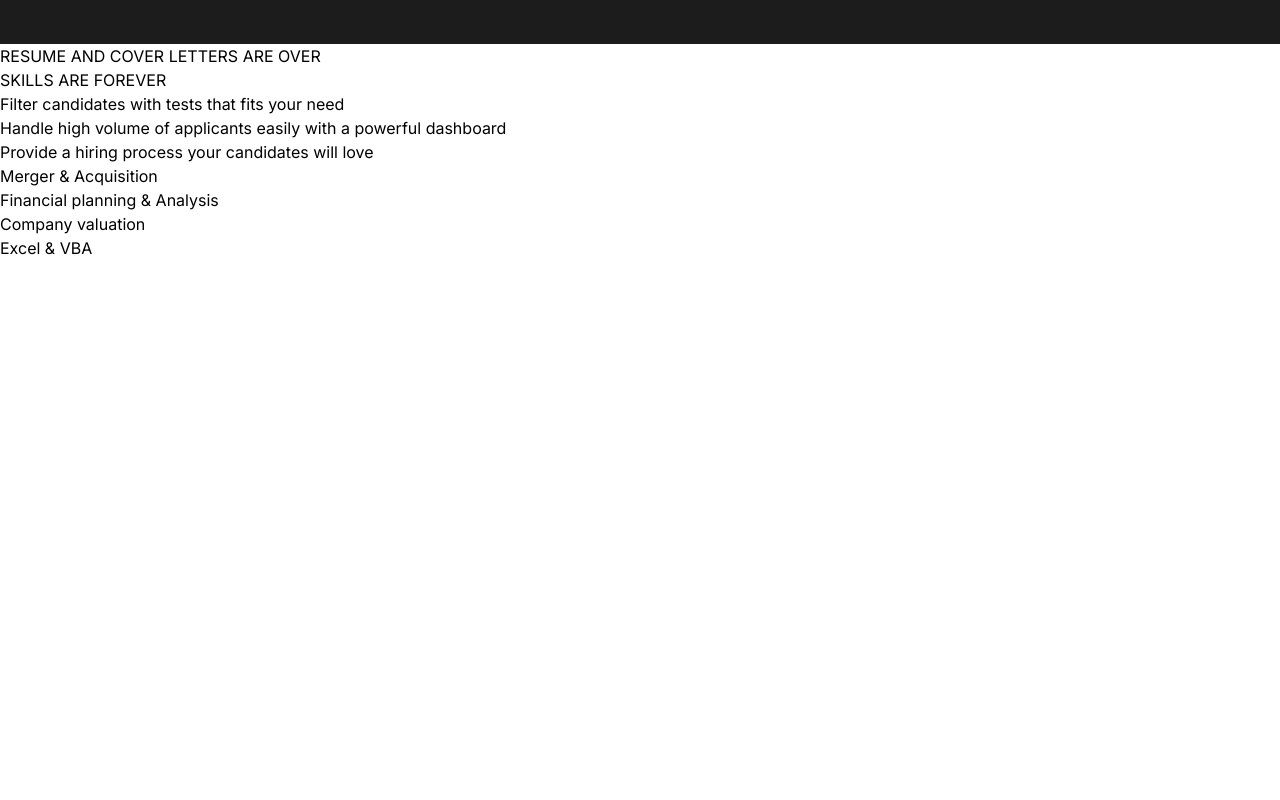
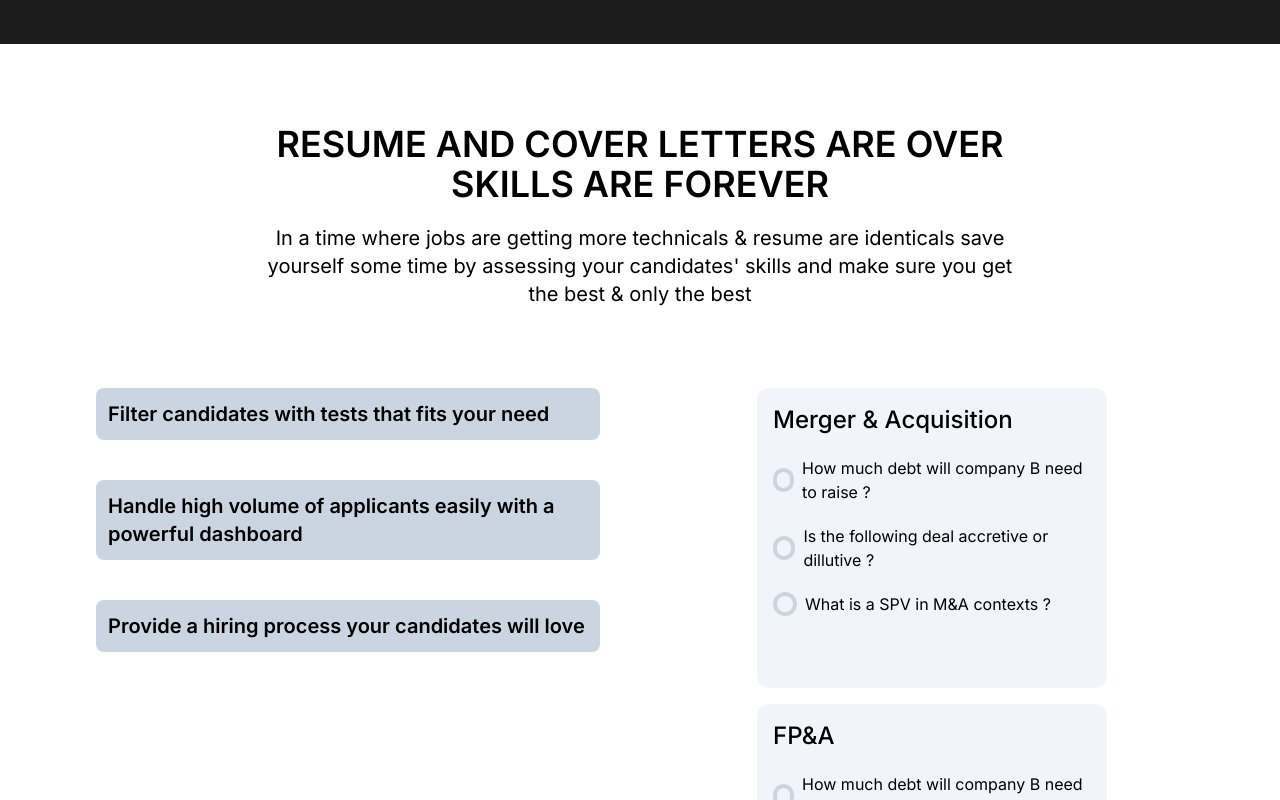
Before and after one commit to LucaLyon1/finnnest, a Next.js app: page / in a window 1280 px wide. Shown: the part 1300-2100 px from the top of the page. Before the commit the page ends 1560 px from the top, so only its background shows below. Built offline with nearby package versions, Linux system fonts and the light colour scheme.

Commit message:
product section

```diff
--- a/components/Product.tsx
+++ b/components/Product.tsx
@@ -1,21 +1,36 @@
+import Question from "./Question";
+
+const mergerQ = ['How much debt will company B need to raise ?',
+    'Is the following deal accretive or dillutive ?',
+    'What is a SPV in M&A contexts ?'
+]
+
+
 function Product() {
     return (
-        <div>
-            <h1>RESUME AND COVER LETTERS ARE OVER</h1>
-            <h1>SKILLS ARE FOREVER</h1>
-            <div>
+        <div className="mt-20">
+            <div className="text-center w-[60%] m-auto">
+                <h1 className="text-4xl font-semibold">RESUME AND COVER LETTERS ARE OVER</h1>
+                <h1 className="text-4xl font-semibold">SKILLS ARE FOREVER</h1>
+                <p className="w-50% text-wrap text-xl mt-5">
+                    In a time where jobs are getting more technicals & resume are identicals
+                    save yourself some time by assessing your candidates' skills and make sure
+                    you get the best & only the best
+                </p>
+            </div>
+            <div className="w-[85%] m-auto  grid lg:grid-cols-2 mt-20 gap-20">
                 <div>
-                    <ul>
-                        <li>Filter candidates with tests that fits your need</li>
-                        <li>Handle high volume of applicants easily with a powerful dashboard</li>
-                        <li>Provide a hiring process your candidates will love</li>
+                    <ul className="flex flex-col gap-10 font-semibold text-xl">
+                        <li className="p-3 bg-slate-300 rounded-lg">Filter candidates with tests that fits your need</li>
+                        <li className="p-3 bg-slate-300 rounded-lg">Handle high volume of applicants easily with a powerful dashboard</li>
+                        <li className="p-3 bg-slate-300 rounded-lg">Provide a hiring process your candidates will love</li>
                     </ul>
                 </div>
-                <div>
-                    <div>Merger & Acquisition</div>
-                    <div>Financial planning & Analysis</div>
-                    <div>Company valuation</div>
-                    <div>Excel & VBA</div>
+                <div className="flex flex-wrap gap-4 justify-center">
+                    <Question title="Merger & Acquisition" questions={mergerQ} />
+                    <Question title="FP&A" questions={mergerQ} />
+                    <Question title="Excel & VBA" questions={mergerQ} />
+                    <Question title="Economics culture" questions={mergerQ} />
                 </div>
             </div>
         </div>
--- /dev/null
+++ b/components/Question.tsx
@@ -0,0 +1,21 @@
+interface QuestionProps {
+    title: string,
+    questions: string[],
+}
+
+function Question({ title, questions }: QuestionProps) {
+    const questionElements = questions.map((q, i) => (
+        <div key={i} className="flex items-center gap-2 mt-5">
+            <div className="w-6 h-6 rounded-full border-[4px] border-slate-300"></div>
+            <p>{q}</p>
+        </div>
+    ))
+    return (
+        <div className="w-[350px] h-[300px] bg-slate-100 p-4 rounded-xl">
+            <h2 className="text-2xl font-medium">{title}</h2>
+            {questionElements}
+        </div>
+    );
+}
+
+export default Question;
```
